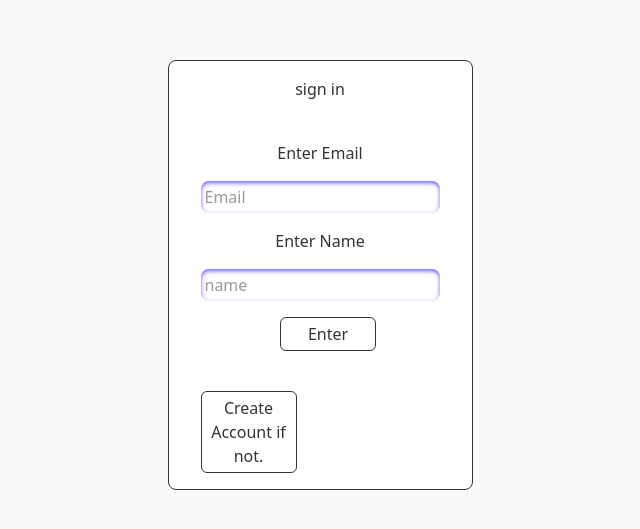
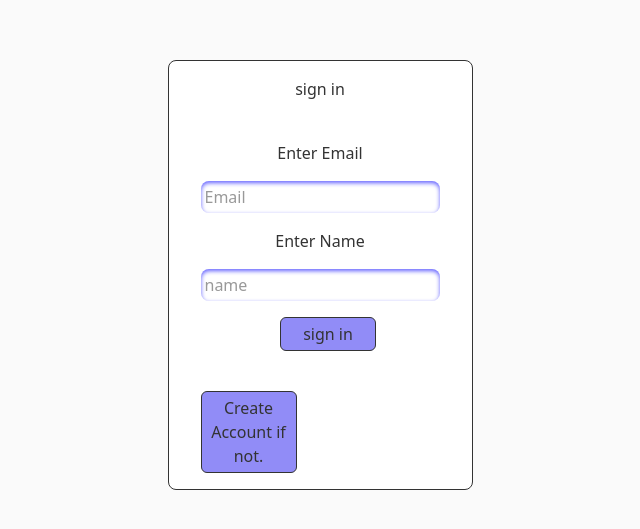
Before and after one commit to abubakar-foomotion/todo, a Next.js app: page /welcome in a window 1280 px wide. Shown: the part 125-654 px from the top of the page, without its empty margins (320-960 px from the left). Built offline with nearby package versions, Linux system fonts and the light colour scheme.

Commit message:
minor touches in the welcome screen

```diff
--- a/app/welcome/page.tsx
+++ b/app/welcome/page.tsx
@@ -89,7 +89,10 @@ export default function Welcome() {
             // className="border p-1 rounded-md"
             className="p-1 inset-shadow-sm inset-shadow-indigo-500 rounded-lg focus:outline-none focus:ring-2 focus:ring-blue-500  focus:border-transparent w-full"
           />
-          <CustomButton onClickFunction={() => {}} text="Enter" />
+          <CustomButton
+            onClickFunction={() => {}}
+            text={signIn === true ? "sign in" : "sign up"}
+          />
         </form>
         <CustomButton
           onClickFunction={(e: React.MouseEvent<HTMLButtonElement>) => {
--- a/components/CustomButton.tsx
+++ b/components/CustomButton.tsx
@@ -6,7 +6,7 @@ export default function CustomButton({onClickFunction,text} : {onClickFunction:
            <button
           type="submit"
           onClick={onClickFunction}
-          className="border rounded-md mt-4 p-1 lg:ml-4 lg:w-24"
+          className="border rounded-md mt-4 p-1 lg:ml-4 lg:w-24 bg-[#918cf7]"
         >
           {" "}
           {text}
--- a/components/TodoInput.tsx
+++ b/components/TodoInput.tsx
@@ -38,7 +38,7 @@ export default function TodoInput({
           className="p-1 border rounded-md w-full"
         />
         <br />
-        <button type="button" onClick={() => onClickFunction(head, descrip)} className="border rounded-md mt-4 p-1 lg:ml-4 lg:w-20 bg-[#6C63FF]">
+        <button type="button" onClick={() => onClickFunction(head, descrip)} className="border rounded-md mt-4 p-1 lg:ml-4 lg:w-20 bg-[#918cf7]">
           UPDATE
         </button>
       </form>
```
